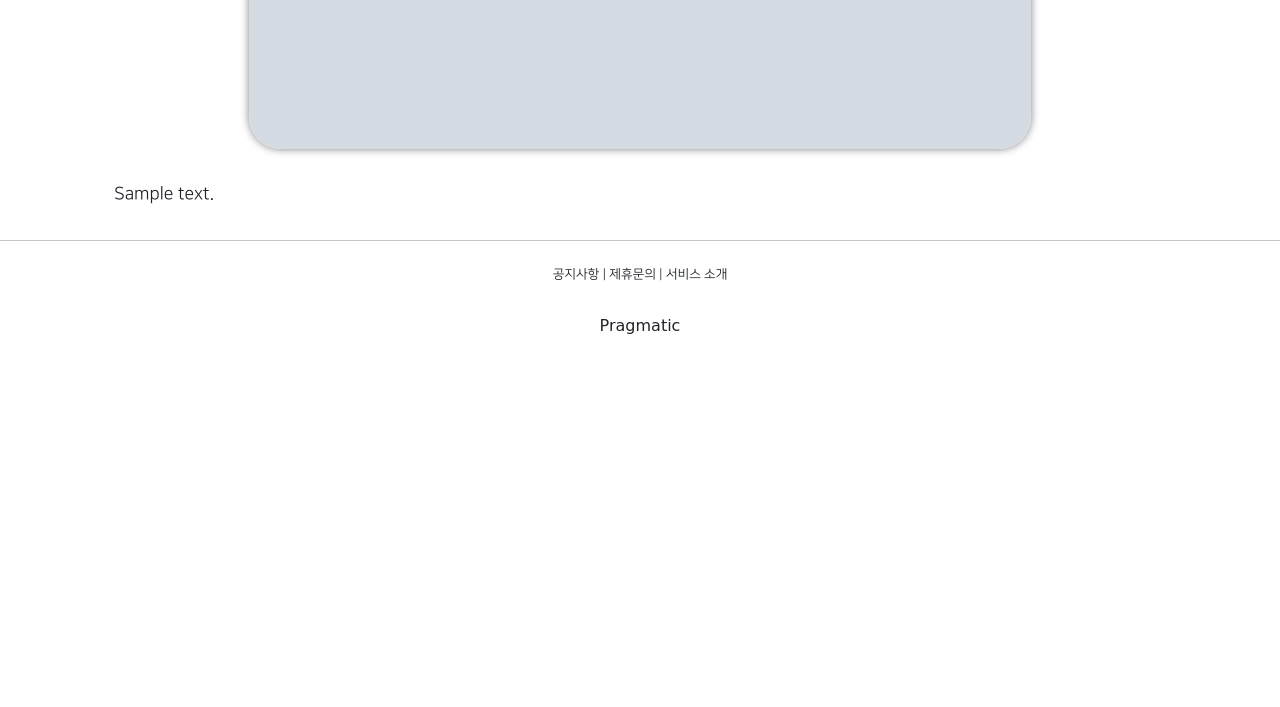
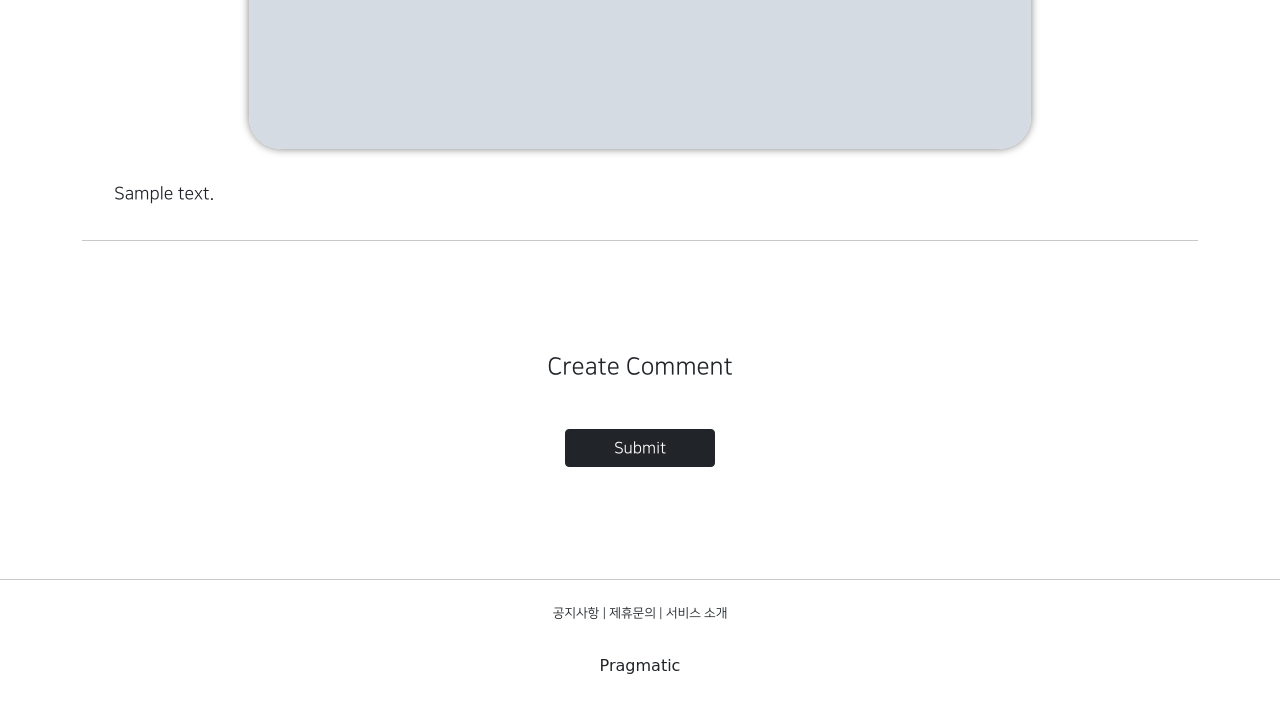
Before and after one commit to codemkim/gis_5ban, a Django app: template articleapp/templates/articleapp/detail.html in a window 1280 px wide. Shown: the part 845-1552 px from the top of the page. Before the commit the page ends 1179 px from the top, so only its background shows below. Run offline with Django 3.2, Linux system fonts and the light colour scheme; the template is opened without the code that fills it: most values are stand-ins (such as "Sample title", 1, 10 or a date in 2020); grey boxes marked "Sample" are stand-in pictures; some libraries are stand-ins or nearby versions; some web fonts are replaced.

Commit message:
08/09 5ban class commit 4

```diff
--- a/articleapp/templates/articleapp/detail.html
+++ b/articleapp/templates/articleapp/detail.html
@@ -35,6 +35,12 @@
 
         </div>
 
+        <hr>
+
+        <div class="text-center my-5">
+            {% include 'commentapp/create.html' %}
+        </div>
+
     </div>
 
 
--- a/articleapp/views.py
+++ b/articleapp/views.py
@@ -5,10 +5,12 @@
 from django.urls import reverse_lazy, reverse
 from django.utils.decorators import method_decorator
 from django.views.generic import CreateView, DetailView, UpdateView, DeleteView, ListView
+from django.views.generic.edit import FormMixin
 
 from articleapp.decorators import article_ownership_required
 from articleapp.forms import ArticleCreationForm
 from articleapp.models import Article
+from commentapp.forms import CommentCreationForm
 
 
 @method_decorator(login_required, 'get')
@@ -27,8 +29,9 @@
     def get_success_url(self):
         return reverse('articleapp:detail', kwargs={'pk':self.object.pk})
 
-class ArticleDetailView(DetailView):
+class ArticleDetailView(DetailView, FormMixin):
     model = Article
+    form_class = CommentCreationForm
     context_object_name = 'target_article'
     template_name = 'articleapp/detail.html'
 
--- a/commentapp/models.py
+++ b/commentapp/models.py
@@ -1,8 +1,9 @@
+from django.contrib.auth.models import User
 from django.db import models
 
 # Create your models here.
 from articleapp.models import Article
-from decorators import User
+
 
 
 class Comment(models.Model):
--- /dev/null
+++ b/commentapp/templates/commentapp/create.html
@@ -0,0 +1,19 @@
+
+{% load bootstrap4 %}
+
+
+    <div class="text-center mw-500 m-auto">
+        <div class="m-5">
+            <h4>Create Comment</h4>
+        </div>
+        <div>
+            <form action="{% url 'commentapp:create' %}" method="post">
+                {% csrf_token %}
+                {% bootstrap_form form %}
+                <div class="m-5">
+                    <input type="submit" class="btn btn-dark rounded-fill px-5">
+                </div>
+            </form>
+
+        </div>
+    </div>
```
Also changed, not shown: commentapp/urls.py (+14 -0 lines), commentapp/views.py (+6 -2 lines).
